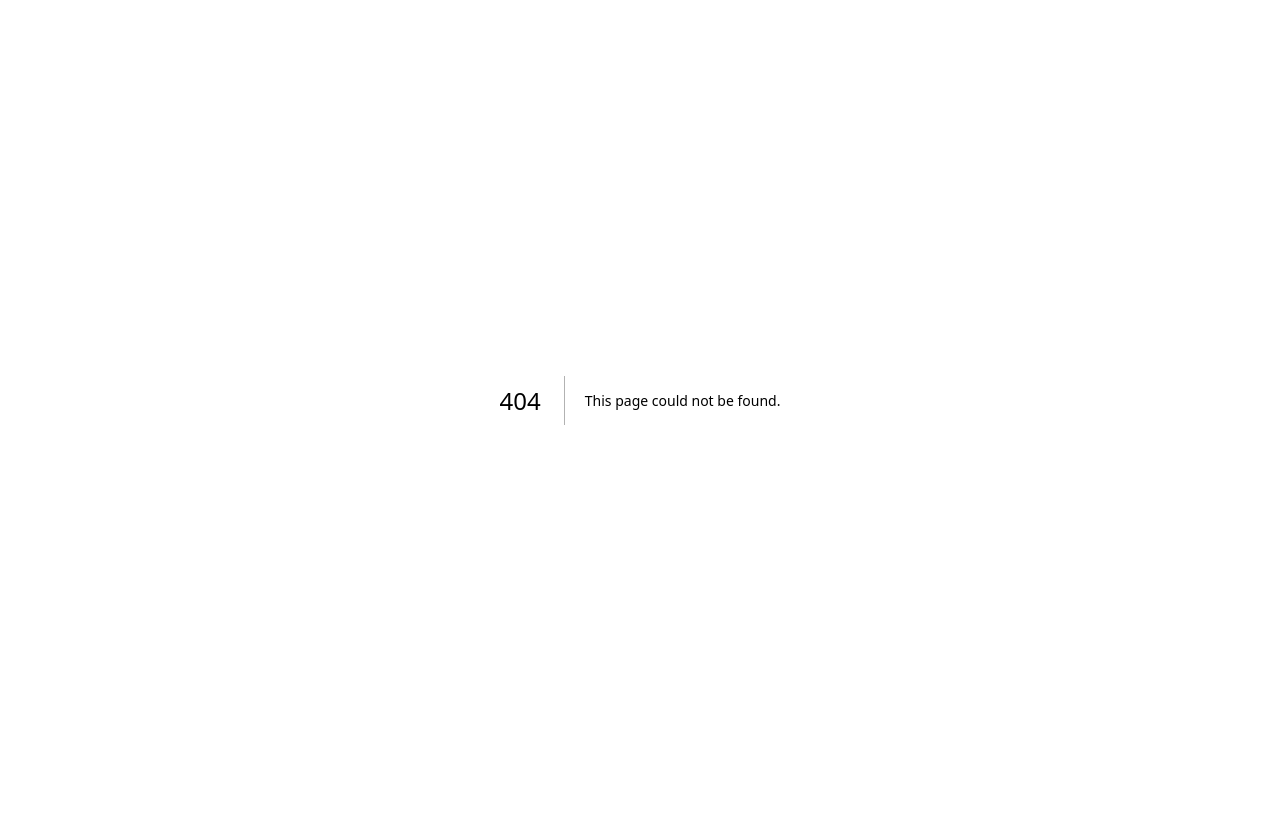
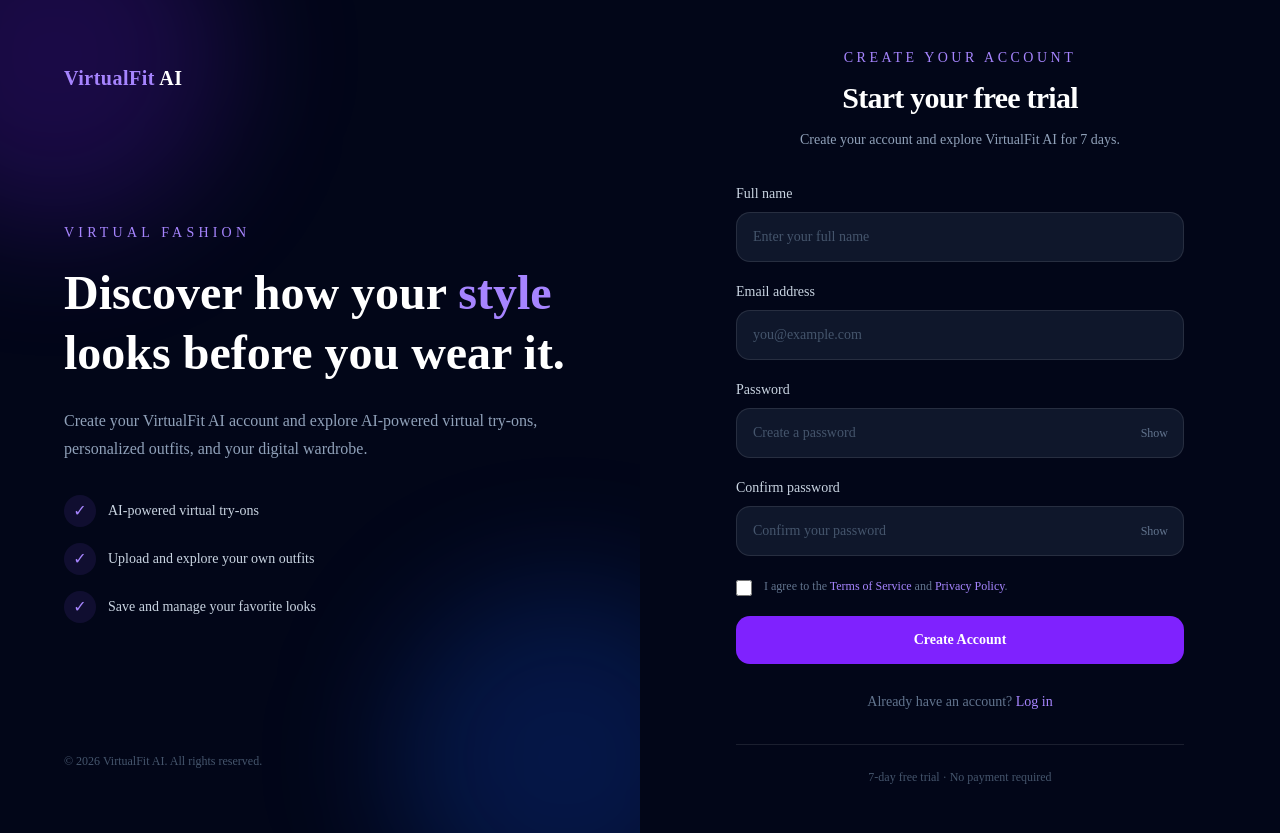
Before and after one commit to pookusum/VirtualFit_AI, a Next.js app in the folder frontend/: page /signup in a window 1280 px wide. Before the commit this address had no page. Before the commit the page ends 800 px from the top, so only its background shows below. Built offline with nearby package versions, Linux system fonts and the light colour scheme.

Commit message:
SignUp page

```diff
--- /dev/null
+++ b/frontend/app/signup/page.tsx
@@ -0,0 +1,272 @@
+"use client";
+
+import { useState } from "react";
+import Link from "next/link";
+
+export default function SignupPage() {
+  const [showPassword, setShowPassword] = useState(false);
+  const [showConfirmPassword, setShowConfirmPassword] = useState(false);
+
+  return (
+    <main className="min-h-screen bg-slate-950 text-white">
+      <div className="flex min-h-screen">
+
+        {/* Left Branding Section */}
+        <div className="relative hidden overflow-hidden lg:flex lg:w-1/2">
+          {/* Background Glow */}
+          <div className="absolute left-[-120px] top-[-120px] h-[350px] w-[350px] rounded-full bg-violet-600/20 blur-3xl" />
+
+          <div className="absolute bottom-[-100px] right-[-100px] h-[350px] w-[350px] rounded-full bg-blue-600/20 blur-3xl" />
+
+          <div className="relative z-10 flex w-full flex-col justify-between p-12 xl:p-16">
+
+            {/* Logo */}
+            <Link href="/" className="text-xl font-bold tracking-wide">
+              <span className="text-violet-400">VirtualFit</span>
+              <span className="text-white"> AI</span>
+            </Link>
+
+            {/* Main Text */}
+            <div className="max-w-lg">
+              <p className="text-sm font-medium uppercase tracking-[0.3em] text-violet-400">
+                Virtual Fashion
+              </p>
+
+              <h1 className="mt-5 text-4xl font-bold leading-tight xl:text-5xl">
+                Discover how your
+                <span className="text-violet-400"> style </span>
+                looks before you wear it.
+              </h1>
+
+              <p className="mt-6 text-base leading-7 text-slate-400">
+                Create your VirtualFit AI account and explore AI-powered
+                virtual try-ons, personalized outfits, and your digital
+                wardrobe.
+              </p>
+
+              {/* Features */}
+              <div className="mt-8 space-y-4">
+
+                <div className="flex items-center gap-3">
+                  <div className="flex h-8 w-8 items-center justify-center rounded-full bg-violet-500/10 text-violet-400">
+                    ✓
+                  </div>
+
+                  <span className="text-sm text-slate-300">
+                    AI-powered virtual try-ons
+                  </span>
+                </div>
+
+                <div className="flex items-center gap-3">
+                  <div className="flex h-8 w-8 items-center justify-center rounded-full bg-violet-500/10 text-violet-400">
+                    ✓
+                  </div>
+
+                  <span className="text-sm text-slate-300">
+                    Upload and explore your own outfits
+                  </span>
+                </div>
+
+                <div className="flex items-center gap-3">
+                  <div className="flex h-8 w-8 items-center justify-center rounded-full bg-violet-500/10 text-violet-400">
+                    ✓
+                  </div>
+
+                  <span className="text-sm text-slate-300">
+                    Save and manage your favorite looks
+                  </span>
+                </div>
+
+              </div>
+            </div>
+
+            {/* Bottom */}
+            <p className="text-xs text-slate-600">
+              © 2026 VirtualFit AI. All rights reserved.
+            </p>
+
+          </div>
+        </div>
+
+        {/* Right Signup Section */}
+        <div className="flex w-full items-center justify-center px-6 py-12 lg:w-1/2">
+
+          <div className="w-full max-w-md">
+
+            {/* Mobile Logo */}
+            <div className="mb-8 text-center lg:hidden">
+              <Link href="/" className="text-xl font-bold">
+                <span className="text-violet-400">VirtualFit</span>
+                <span className="text-white"> AI</span>
+              </Link>
+            </div>
+
+            {/* Heading */}
+            <div className="text-center">
+
+              <p className="text-sm font-medium uppercase tracking-[0.25em] text-violet-400">
+                Create your account
+              </p>
+
+              <h2 className="mt-3 text-3xl font-bold tracking-tight">
+                Start your free trial
+              </h2>
+
+              <p className="mt-3 text-sm leading-6 text-slate-400">
+                Create your account and explore VirtualFit AI
+                for 7 days.
+              </p>
+
+            </div>
+
+            {/* Form */}
+            <div className="mt-8 space-y-5">
+
+              {/* Full Name */}
+              <div>
+                <label className="mb-2 block text-sm font-medium text-slate-300">
+                  Full name
+                </label>
+
+                <input
+                  type="text"
+                  placeholder="Enter your full name"
+                  className="w-full rounded-xl border border-white/10 bg-slate-900 px-4 py-3.5 text-sm text-white outline-none transition placeholder:text-slate-600 focus:border-violet-500 focus:ring-2 focus:ring-violet-500/10"
+                />
+              </div>
+
+              {/* Email */}
+              <div>
+                <label className="mb-2 block text-sm font-medium text-slate-300">
+                  Email address
+                </label>
+
+                <input
+                  type="email"
+                  placeholder="you@example.com"
+                  className="w-full rounded-xl border border-white/10 bg-slate-900 px-4 py-3.5 text-sm text-white outline-none transition placeholder:text-slate-600 focus:border-violet-500 focus:ring-2 focus:ring-violet-500/10"
+                />
+              </div>
+
+              {/* Password */}
+              <div>
+                <label className="mb-2 block text-sm font-medium text-slate-300">
+                  Password
+                </label>
+
+                <div className="relative">
+
+                  <input
+                    type={showPassword ? "text" : "password"}
+                    placeholder="Create a password"
+                    className="w-full rounded-xl border border-white/10 bg-slate-900 px-4 py-3.5 pr-20 text-sm text-white outline-none transition placeholder:text-slate-600 focus:border-violet-500 focus:ring-2 focus:ring-violet-500/10"
+                  />
+
+                  <button
+                    type="button"
+                    onClick={() => setShowPassword(!showPassword)}
+                    className="absolute right-4 top-1/2 -translate-y-1/2 text-xs font-medium text-slate-500 transition hover:text-violet-400"
+                  >
+                    {showPassword ? "Hide" : "Show"}
+                  </button>
+
+                </div>
+              </div>
+
+              {/* Confirm Password */}
+              <div>
+                <label className="mb-2 block text-sm font-medium text-slate-300">
+                  Confirm password
+                </label>
+
+                <div className="relative">
+
+                  <input
+                    type={showConfirmPassword ? "text" : "password"}
+                    placeholder="Confirm your password"
+                    className="w-full rounded-xl border border-white/10 bg-slate-900 px-4 py-3.5 pr-20 text-sm text-white outline-none transition placeholder:text-slate-600 focus:border-violet-500 focus:ring-2 focus:ring-violet-500/10"
+                  />
+
+                  <button
+                    type="button"
+                    onClick={() =>
+                      setShowConfirmPassword(!showConfirmPassword)
+                    }
+                    className="absolute right-4 top-1/2 -translate-y-1/2 text-xs font-medium text-slate-500 transition hover:text-violet-400"
+                  >
+                    {showConfirmPassword ? "Hide" : "Show"}
+                  </button>
+
+                </div>
+              </div>
+
+              {/* Terms */}
+              <div className="flex items-start gap-3">
+
+                <input
+                  type="checkbox"
+                  className="mt-1 h-4 w-4 rounded border-slate-700 bg-slate-900 accent-violet-600"
+                />
+
+                <p className="text-xs leading-5 text-slate-500">
+                  I agree to the{" "}
+                  <Link
+                    href="#"
+                    className="text-violet-400 hover:text-violet-300"
+                  >
+                    Terms of Service
+                  </Link>{" "}
+                  and{" "}
+                  <Link
+                    href="#"
+                    className="text-violet-400 hover:text-violet-300"
+                  >
+                    Privacy Policy
+                  </Link>
+                  .
+                </p>
+
+              </div>
+
+              {/* Create Account */}
+              <button
+                type="button"
+                className="w-full rounded-xl bg-violet-600 px-5 py-3.5 text-sm font-semibold text-white transition hover:bg-violet-500 hover:shadow-lg hover:shadow-violet-500/20"
+              >
+                Create Account
+              </button>
+
+            </div>
+
+            {/* Login */}
+            <div className="mt-7 text-center">
+
+              <p className="text-sm text-slate-500">
+                Already have an account?{" "}
+                <Link
+                  href="/login"
+                  className="font-medium text-violet-400 transition hover:text-violet-300"
+                >
+                  Log in
+                </Link>
+              </p>
+
+            </div>
+
+            {/* Trial Information */}
+            <div className="mt-8 border-t border-white/10 pt-6 text-center">
+
+              <p className="text-xs text-slate-600">
+                7-day free trial · No payment required
+              </p>
+
+            </div>
+
+          </div>
+
+        </div>
+
+      </div>
+    </main>
+  );
+}
```
